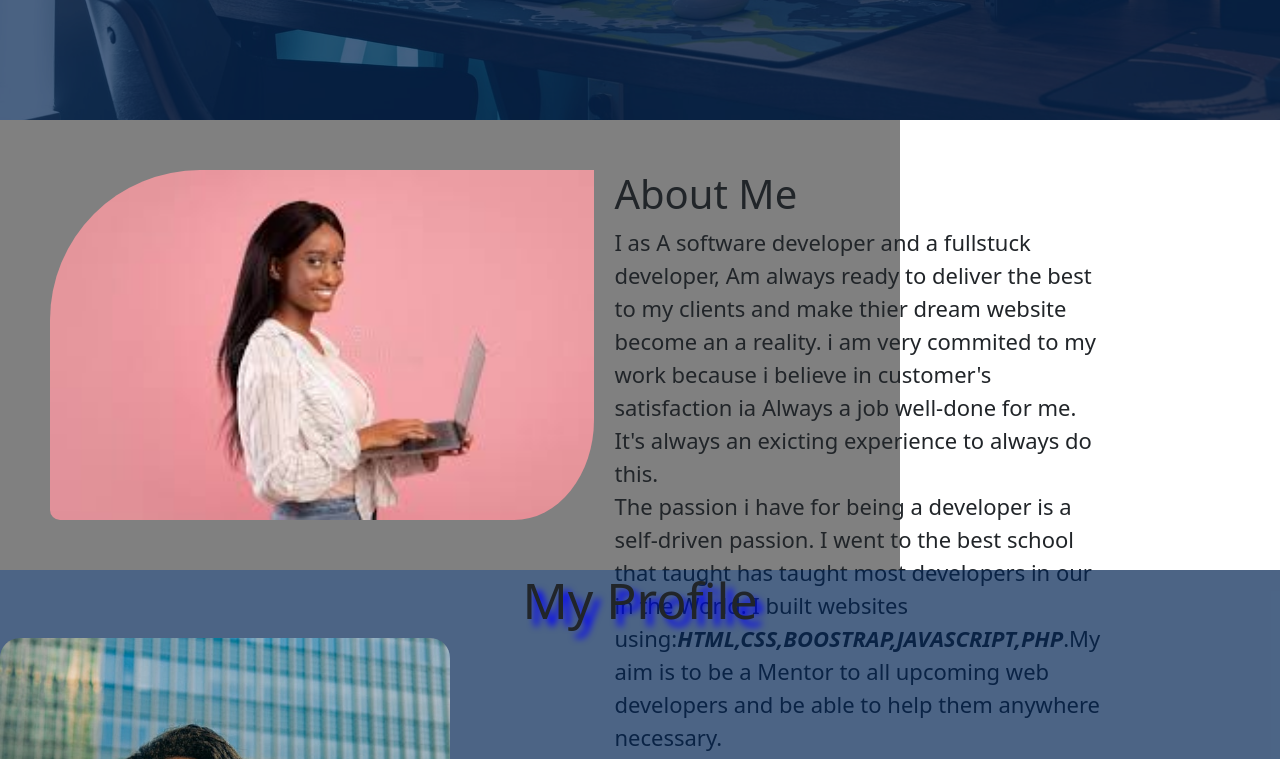
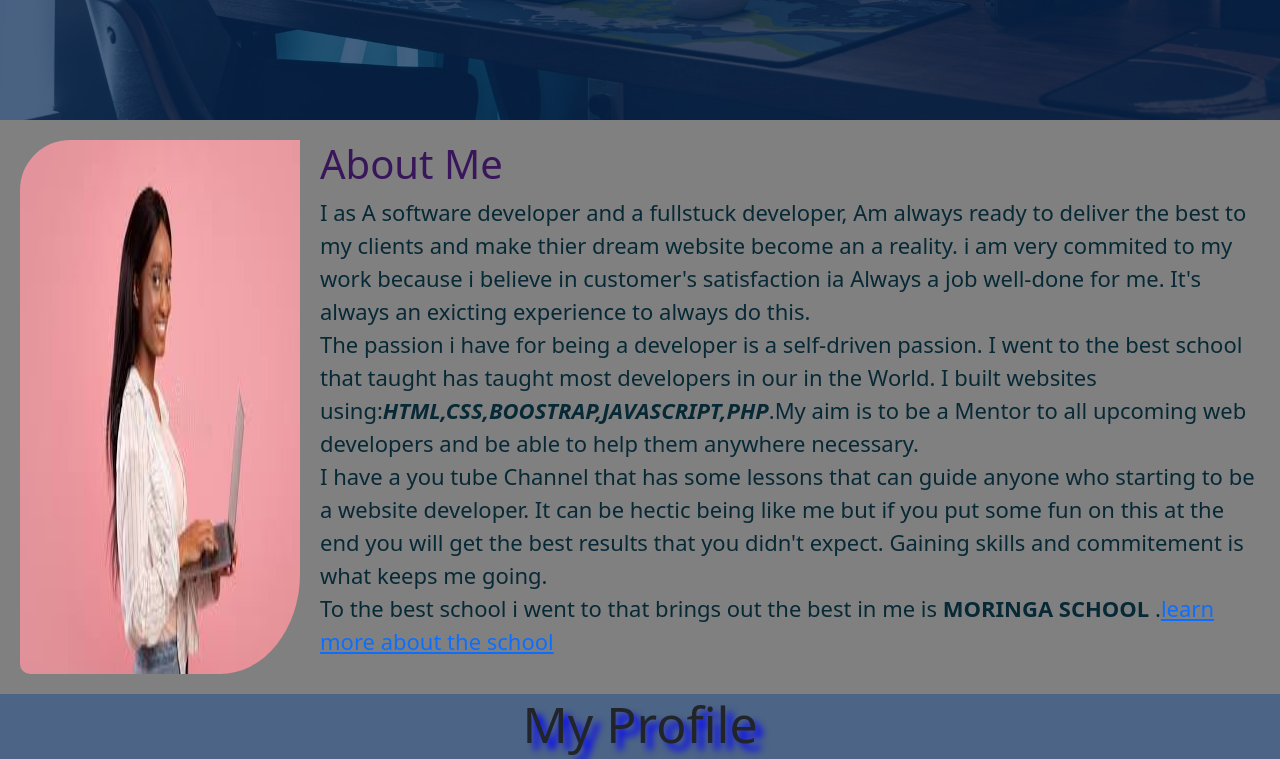
Before and after one commit to Maureen-1998DEV/My-PortFolio, a plain HTML site: page index.html in a window 1280 px wide. Shown: the part 680-1439 px from the top of the page. Drawn offline with nearby package versions, Linux system fonts and the light colour scheme.

Commit message:
Arranged the about part to look presentable

```diff
--- a/index.css
+++ b/index.css
@@ -91,25 +91,21 @@ font-size: 30px;
 .parttwo{
     background-color: gray;
     display: flex;
-    padding: 50px 50px 50px 50px;
+    padding: 20px 20px 20px 20px;
     font-size: 22px;
-    width: 900px;
-    height: 450px;
+}
+.About-me{
+    color: rgb(57, 21, 90);
+}
+.parttwo img{
+    padding-right: 20px;
+    border-radius: 50px 20px 100px 10px;
+
 
 
 
 }
-.About -me{
-    color: rgb(57, 21, 90);
-}
-.parttwo img{
-    padding-right: 20px;
-    border-radius: 150px 20px 100px 10px;
-
-
-
-}
-.parttwo .slice{
+.parttwo .slide{
     color: rgb(7, 41, 54);
     text-align: start;
 }
@@ -163,6 +159,6 @@ font-size: 30px;
 
  }
  .footer{
-     background-color: purple;
+     background-color: black;
 
  }
--- a/index.html
+++ b/index.html
@@ -10,7 +10,7 @@
 
 </head>
 <body>
-    <section class="partone ">
+    <section class="partone">
         <div class="nav-list">
             <ul>
                 <li><a href="#">My Profile</a></li>
@@ -109,7 +109,9 @@
         <input class="form-control" type="text" placeholder="Names">
         <input class="form-contol" type="text" placeholder="e-mails">
         <button class="btn-send">send</button>
+        <h2>To see my work click the icon below</h2>
         <a href="https://github.com/Maureen-1998DEV/My-PortFolio"><img src="/Assetes/Octocat.jpg" height="60px" alt="github logo"></a>
+
     </div>
     </div>
 
```
